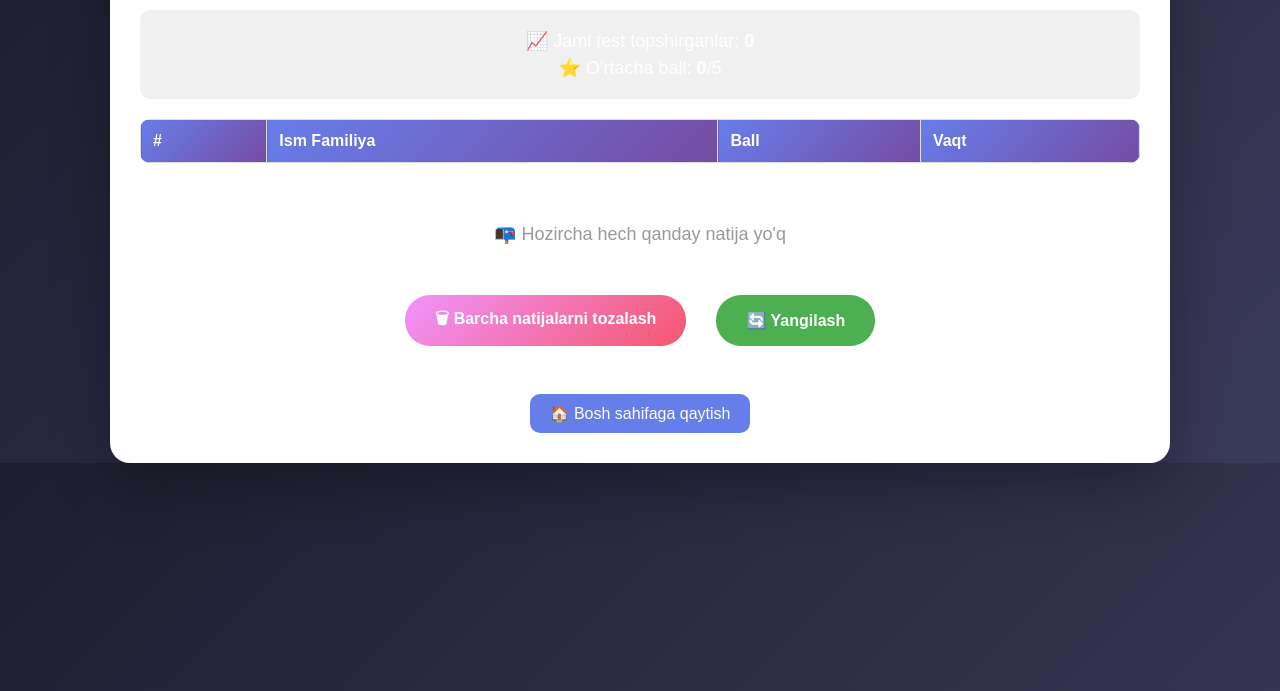
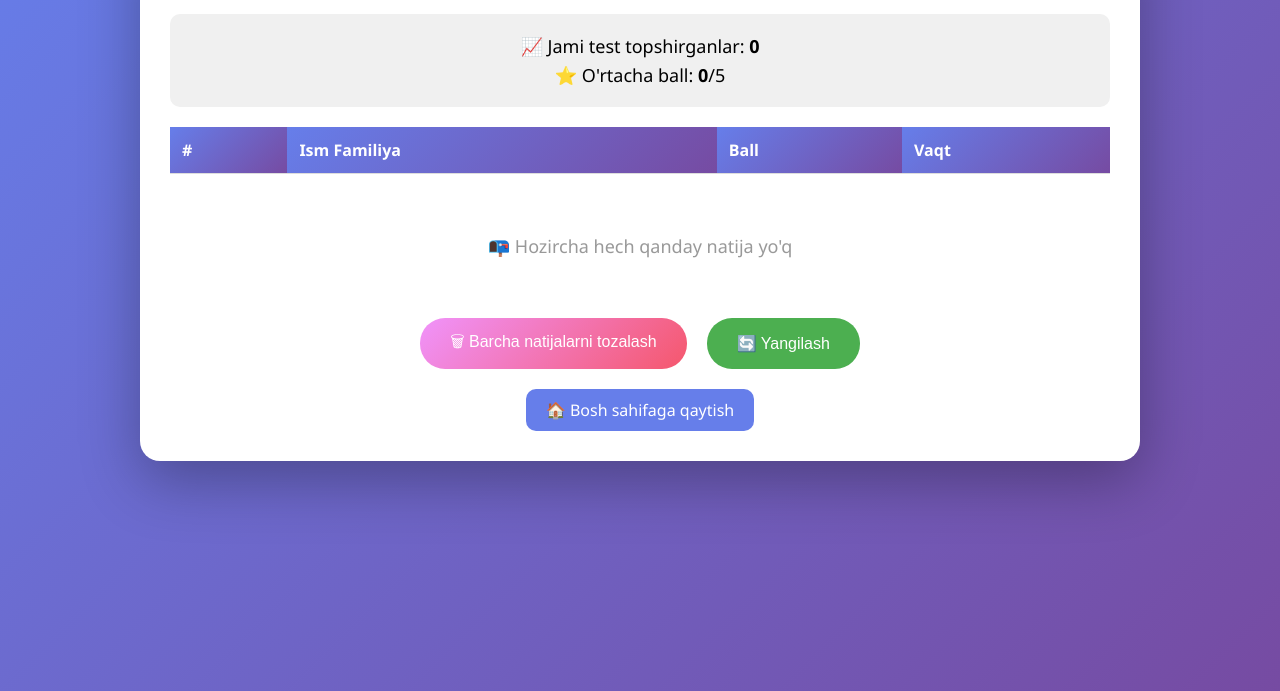
Before and after one commit to mrarslonbe22-create/MathAI_Test, a website: page admin.html in a window 1280 px wide. Shown: the part 109-800 px from the top of the page. Drawn offline with Linux system fonts and the light colour scheme; no server answers.

Commit message:
Refactor admin.html structure and styles

```diff
--- a/admin.html
+++ b/admin.html
@@ -4,8 +4,20 @@
     <meta charset="UTF-8">
     <meta name="viewport" content="width=device-width, initial-scale=1.0">
     <title>Admin Panel | MathAI</title>
-    <link rel="stylesheet" href="style.css">
     <style>
+        * {
+            margin: 0;
+            padding: 0;
+            box-sizing: border-box;
+        }
+
+        body {
+            font-family: 'Segoe UI', Tahoma, Geneva, Verdana, sans-serif;
+            background: linear-gradient(135deg, #667eea 0%, #764ba2 100%);
+            min-height: 100vh;
+            padding: 20px;
+        }
+
         .admin-container {
             max-width: 1000px;
             margin: 0 auto;
@@ -70,6 +82,11 @@
             transform: translateY(-2px);
         }
 
+        .refresh-btn {
+            background: #4CAF50;
+            margin-left: 10px;
+        }
+
         .empty-data {
             text-align: center;
             padding: 40px;
@@ -88,9 +105,11 @@
             text-align: center;
         }
 
-        .refresh-btn {
-            background: #4CAF50;
-            margin-left: 10px;
+        .button-group {
+            display: flex;
+            gap: 10px;
+            justify-content: center;
+            margin-top: 20px;
         }
     </style>
 </head>
@@ -104,6 +123,7 @@
         <p>⭐ O'rtacha ball: <strong id="avgScore">0</strong>/5</p>
     </div>
 
+    <div style="overflow-x: auto;">
         <table>
             <thead>
                 <tr>
@@ -113,39 +133,43 @@
                     <th>Vaqt</th>
                 </tr>
             </thead>
-        <tbody id="tableBody"></tbody>
+            <tbody id="tableBody">
+                <tr>
+                    <td colspan="4" style="text-align: center;">Yuklanmoqda...</td>
+                </tr>
+            </tbody>
         </table>
+    </div>
 
     <div id="emptyMessage" style="display:none;" class="empty-data">
         📭 Hozircha hech qanday natija yo'q
     </div>
 
-    <div style="display: flex; gap: 10px; justify-content: center;">
+    <div class="button-group">
         <button class="btn-clear" onclick="clearData()">🗑 Barcha natijalarni tozalash</button>
         <button class="btn-clear refresh-btn" onclick="loadResults()">🔄 Yangilash</button>
     </div>
 
-    <br>
+    <div style="text-align: center;">
         <a href="/" class="back-btn">🏠 Bosh sahifaga qaytish</a>
+    </div>
 </div>
 
 <script>
 // Ma'lumotlarni yuklash
 async function loadResults() {
     try {
-        // Serverdan ma'lumot olish
         const response = await fetch('/api/get-results');
         const data = await response.json();
 
         if (data.success && data.data) {
             displayResults(data.data);
         } else {
-            // Agar server ishlamasa, localStorage dan o'qish
             let localData = JSON.parse(localStorage.getItem("results")) || [];
             displayResults(localData);
         }
     } catch (error) {
-        console.log('Serverga ulanishda xato, localStorage dan o\'qiladi');
+        console.log('Serverga ulanishda xato:', error);
         let localData = JSON.parse(localStorage.getItem("results")) || [];
         displayResults(localData);
     }
@@ -154,7 +178,7 @@ async function loadResults() {
 function displayResults(data) {
     let html = "";
 
-    if (data.length === 0) {
+    if (!data || data.length === 0) {
         document.getElementById("emptyMessage").style.display = "block";
         document.getElementById("tableBody").innerHTML = "";
         document.getElementById("totalCount").innerText = "0";
@@ -166,12 +190,12 @@ function displayResults(data) {
 
     let totalScore = 0;
     data.forEach((d, index) => {
-        totalScore += d.score;
+        totalScore += d.score || 0;
         html += `
             <tr>
                 <td>${index + 1}</td>
                 <td><strong>${d.name || 'Noma\'lum'}</strong></td>
-                <td>${d.score}/5</td>
+                <td>${d.score || 0}/5</td>
                 <td>${d.date || 'Noma\'lum'}</td>
             </tr>
         `;
@@ -188,16 +212,12 @@ function displayResults(data) {
 async function clearData() {
     if (confirm("Haqiqatan ham barcha natijalarni o'chirmoqchimisiz?")) {
         try {
-            // Serverdan o'chirish
             await fetch('/api/clear-results', { method: 'DELETE' });
-            // Lokal storage dan o'chirish
             localStorage.removeItem("results");
             localStorage.removeItem("userData");
-            // Qayta yuklash
             loadResults();
             alert("✅ Barcha natijalar o'chirildi!");
         } catch (error) {
-            // Agar server ishlamasa, faqat localStorage dan o'chirish
             localStorage.removeItem("results");
             localStorage.removeItem("userData");
             loadResults();
```
Lines whose indentation alone changed are shown as unchanged.
